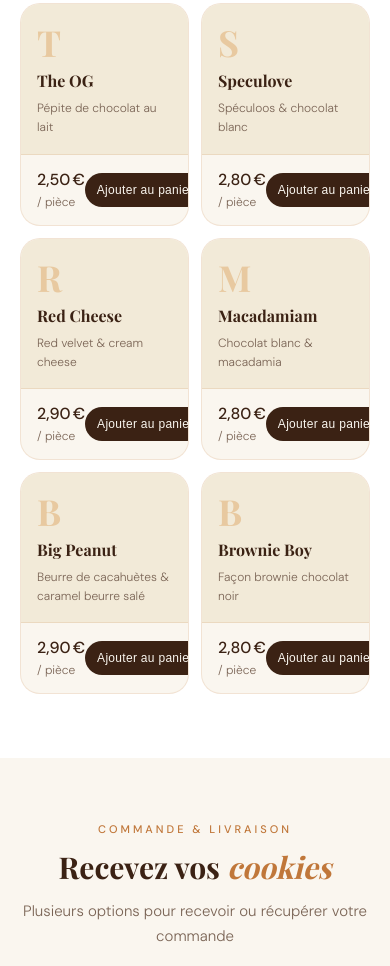
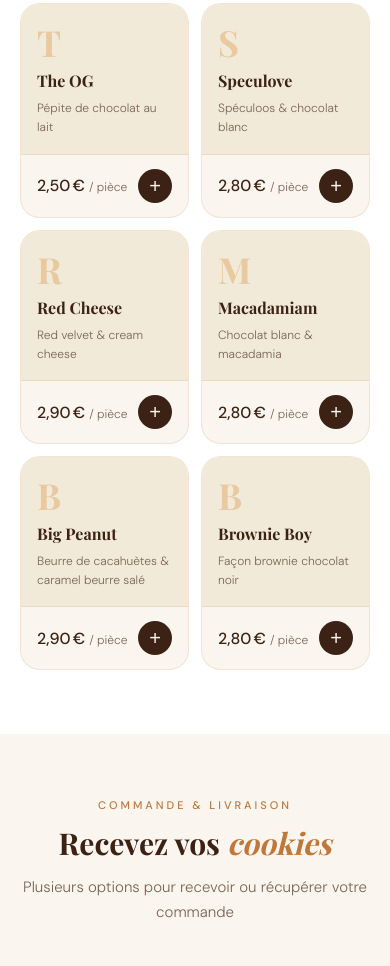
Before and after one commit to dodokas/cookie-marita, a plain HTML site: page index.html in a window 390 px wide. Shown: the part 1971-2937 px from the top of the page. Drawn offline with nearby package versions, Linux system fonts and the light colour scheme; a web font is replaced by a local one.

Commit message:
Add files via upload

```diff
--- a/index.html
+++ b/index.html
@@ -103,8 +103,8 @@
     .cookie-price small{font-size:12px;color:var(--muted);font-weight:300;}
 
     /* Bouton ajouter — etat initial */
-    .add-btn{height:38px;border-radius:30px;background:var(--brown);color:var(--cream);border:none;font-size:13px;font-weight:500;cursor:pointer;display:flex;align-items:center;justify-content:center;gap:6px;padding:0 18px;transition:all .25s;flex-shrink:0;letter-spacing:.3px;white-space:nowrap;}
-    .add-btn:hover{background:var(--caramel);transform:translateY(-1px);box-shadow:0 4px 14px rgba(192,119,58,.3);}
+    .add-btn{width:38px;height:38px;border-radius:50%;background:var(--brown);color:var(--cream);border:none;font-size:22px;font-weight:300;cursor:pointer;display:flex;align-items:center;justify-content:center;transition:all .25s;flex-shrink:0;line-height:1;}
+    .add-btn:hover{background:var(--caramel);transform:scale(1.1);box-shadow:0 4px 14px rgba(192,119,58,.3);}
     /* Controles quantite inline sur la carte */
     .card-qty{display:flex;align-items:center;flex-shrink:0;background:var(--warm);border:1.5px solid var(--caramel);border-radius:30px;overflow:hidden;height:38px;}
     .card-qty-btn{width:36px;height:36px;border:none;background:transparent;color:var(--caramel);font-size:19px;font-weight:400;cursor:pointer;display:flex;align-items:center;justify-content:center;transition:background .15s,color .15s;flex-shrink:0;line-height:1;}
@@ -405,7 +405,7 @@
       .cookie-desc{font-size:12px;}
       .cookie-card-bot{padding:14px 16px;}
       .cookie-price{font-size:16px;}
-      .add-btn{font-size:12px;padding:0 12px;height:34px;}
+      .add-btn{width:34px;height:34px;font-size:20px;}
       .card-qty{height:34px;}
       .card-qty-btn{width:32px;height:32px;font-size:17px;}
       .card-qty-num{font-size:13px;min-width:22px;}
@@ -779,7 +779,7 @@ function getQtyInCart(id){return cart.filter(c=>c.id===id).length;}
 
 function cardControlHTML(c, qty){
   if(qty===0){
-    return `<button class="add-btn" onclick="cardAdd(${c.id})" aria-label="Ajouter au panier">Ajouter au panier</button>`;
+    return `<button class="add-btn" onclick="cardAdd(${c.id})" aria-label="Ajouter au panier">+</button>`;
   }
   return `<div class="card-qty" id="cqty-${c.id}">
     <button class="card-qty-btn minus" onclick="cardDec(${c.id})" aria-label="Retirer un">&#8722;</button>
```
